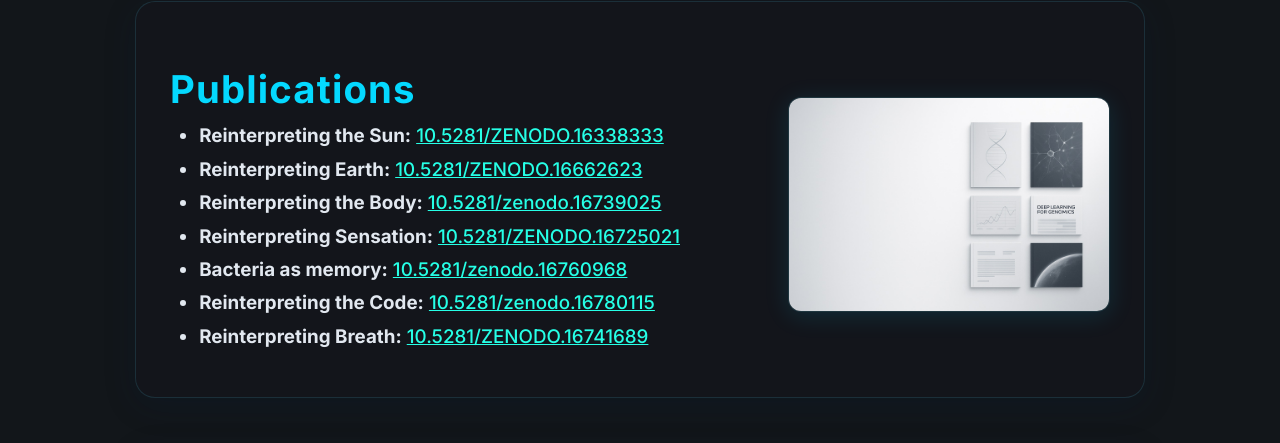
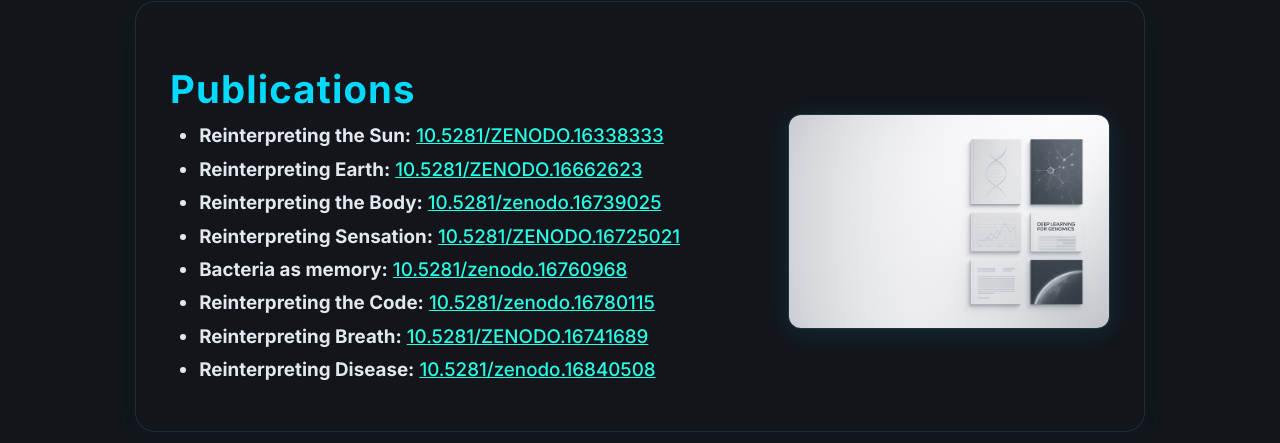
Before and after one commit to DohaTesla/doha-site, a plain HTML site: page index.html in a window 1280 px wide. Shown: the part 2730-3173 px from the top of the page. Drawn offline with nearby package versions, Linux system fonts and the light colour scheme.

Commit message:
Update index.html

```diff
--- a/index.html
+++ b/index.html
@@ -426,6 +426,7 @@
             <li><strong>Bacteria as memory:</strong> <a href="https://doi.org/10.5281/zenodo.16760968">10.5281/zenodo.16760968</a></li>
             <li><strong>Reinterpreting the Code:</strong> <a href="https://doi.org/10.5281/zenodo.16780115">10.5281/zenodo.16780115</a></li>
             <li><strong>Reinterpreting Breath:</strong> <a href="https://doi.org/10.5281/zenodo.16741689">10.5281/ZENODO.16741689</a></li>
+            <li><strong>Reinterpreting Disease:</strong> <a href="https://doi.org/10.5281/zenodo.16840508">10.5281/zenodo.16840508</a></li>
           </ul>
         </div>
         <img src="images/publications.jpg" alt="Publications Image"/>
```
